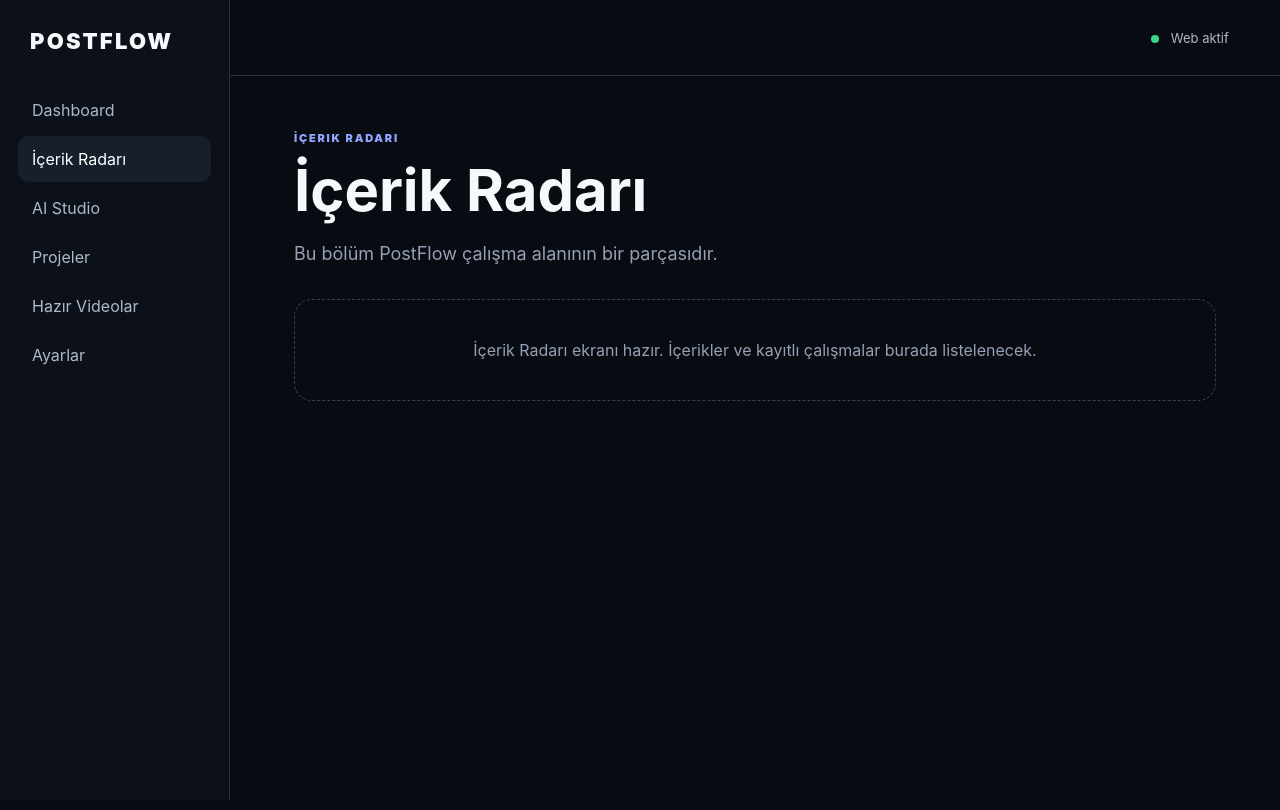
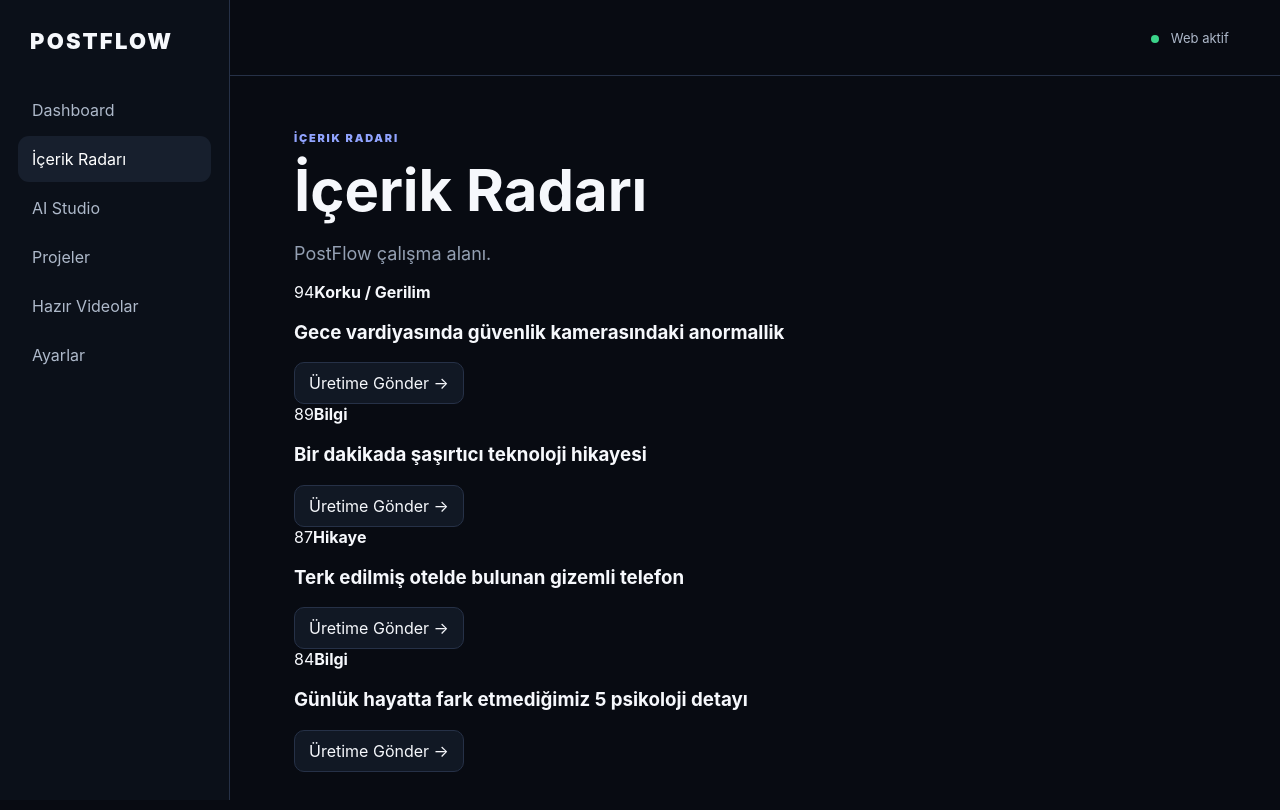
Before and after one commit to pixelhunterlabs-wq/PostFlow, a Next.js app: page / in a window 1280 px wide. Both pictures are taken after a click on the button "İçerik Radarı". Shown: the top 810 px of the page. Built offline with nearby package versions, Linux system fonts and the light colour scheme.

Commit message:
Complete PostFlow web workspace with projects radar settings and studio

```diff
--- a/src/app/page.tsx
+++ b/src/app/page.tsx
@@ -1,5 +1,9 @@
 "use client";
-import { useState } from "react";
+import { useEffect, useMemo, useState } from "react";
+
+type Character={name:string;desc:string;file:string};
+type Project={id:string;title:string;mode:string;topic:string;status:string;createdAt:string};
+type Settings={language:string;voice:string;subtitle:boolean;music:boolean;material:string;aspect:string;duration:string};
 
 const menu=["Dashboard","İçerik Radarı","AI Studio","Projeler","Hazır Videolar","Ayarlar"];
 const modes=[
@@ -8,16 +12,69 @@ const modes=[
  {id:"story",icon:"✦",title:"Hikaye Videosu",sub:"Karakterli · Sahneli",ratio:"9:16 / 16:9",desc:"Sabit karakterler ve referans görsellerle hikaye üret."},
  {id:"radar",icon:"◎",title:"İçerik Radarı",sub:"Fikir keşfi",ratio:"Trend",desc:"Kaynakları tara, fikirleri puanla ve üretime gönder."}
 ];
+
+const radarIdeas=[
+ {title:"Gece vardiyasında güvenlik kamerasındaki anormallik",score:94,tag:"Korku / Gerilim"},
+ {title:"Bir dakikada şaşırtıcı teknoloji hikayesi",score:89,tag:"Bilgi"},
+ {title:"Terk edilmiş otelde bulunan gizemli telefon",score:87,tag:"Hikaye"},
+ {title:"Günlük hayatta fark etmediğimiz 5 psikoloji detayı",score:84,tag:"Bilgi"},
+];
+
 export default function Home(){
- const [section,setSection]=useState("Dashboard"); const [mode,setMode]=useState<string|null>(null); const [topic,setTopic]=useState(""); const [ready,setReady]=useState(false); const [chars,setChars]=useState([{name:"",desc:"",file:""}]);
+ const [section,setSection]=useState("Dashboard");
+ const [mode,setMode]=useState<string|null>(null);
+ const [topic,setTopic]=useState("");
+ const [ready,setReady]=useState(false);
+ const [renderMsg,setRenderMsg]=useState("");
+ const [chars,setChars]=useState<Character[]>([{name:"",desc:"",file:""}]);
+ const [projects,setProjects]=useState<Project[]>([]);
+ const [settings,setSettings]=useState<Settings>({language:"Türkçe",voice:"Otomatik seç",subtitle:true,music:true,material:"Stok + Yerel",aspect:"9:16",duration:"60 sn"});
+ const [category,setCategory]=useState("Hikaye / Eğlence");
+
+ useEffect(()=>{try{setProjects(JSON.parse(localStorage.getItem("postflow-projects")||"[]"));const s=localStorage.getItem("postflow-settings");if(s)setSettings(JSON.parse(s));}catch{}},[]);
+ useEffect(()=>{localStorage.setItem("postflow-projects",JSON.stringify(projects))},[projects]);
+ useEffect(()=>{localStorage.setItem("postflow-settings",JSON.stringify(settings))},[settings]);
+
+ const activeMode=useMemo(()=>modes.find(x=>x.id===mode),[mode]);
+ const resetStudio=()=>{setMode(null);setReady(false);setRenderMsg("");setTopic("");};
  const addChar=()=>setChars([...chars,{name:"",desc:"",file:""}]);
- if(mode&&mode!=="radar") return <main><header className="topbar"><div><div className="brand">POSTFLOW</div><div className="muted">AI Video Production Studio</div></div><button className="ghost" onClick={()=>{setMode(null);setReady(false)}}>← Dashboard</button></header><section className="studio">
-  <div className="studioTitle"><div><div className="eyebrow">AI STUDIO</div><h1>{modes.find(x=>x.id===mode)?.title}</h1><p>{modes.find(x=>x.id===mode)?.sub}</p></div><span className="pill">{modes.find(x=>x.id===mode)?.ratio}</span></div>
-  <div className="formGrid"><label>Video Türü<select><option>{modes.find(x=>x.id===mode)?.title}</option></select></label><label>Kategori<select><option>Hikaye / Eğlence</option><option>Korku / Gerilim</option><option>Bilgi</option><option>Motivasyon</option></select></label><label>Dil<select><option>Türkçe</option><option>English</option><option>العربية</option></select></label><label>Ses<select><option>Otomatik seç</option><option>Kadın</option><option>Erkek</option></select></label></div>
-  {mode==="story"&&<section className="characters"><div className="sectionHead"><div><div className="eyebrow">KARAKTERLER</div><h2>Karakter ve referans görselleri</h2><p>Karakteri bir kez ekle; sahnelerde aynı kimliği korumak için referans olarak kullanılır.</p></div><button className="ghost" onClick={addChar}>+ Karakter Ekle</button></div>{chars.map((c,i)=><div className="charRow" key={i}><input placeholder="Karakter adı" value={c.name} onChange={e=>{let n=[...chars];n[i].name=e.target.value;setChars(n)}}/><input placeholder="Görünüş / kıyafet / özellikler" value={c.desc} onChange={e=>{let n=[...chars];n[i].desc=e.target.value;setChars(n)}}/><label className="upload">📷 {c.file||"Referans görsel yükle"}<input type="file" accept="image/*" onChange={e=>{let n=[...chars];n[i].file=e.target.files?.[0]?.name||"";setChars(n)}}/></label></div>)}</section>}
-  <section className="creator"><div className="eyebrow">1. ADIM · HİKAYE İÇERİĞİ</div><h2>Ne ile ilgili içerik üretmek istiyorsun?</h2><textarea value={topic} onChange={e=>setTopic(e.target.value)} placeholder="Konuyu, olay örgüsünü veya üretmek istediğin içeriği anlat..."/><button className="primary" disabled={!topic.trim()} onClick={()=>setReady(true)}>Hikaye İçeriğini Oluştur</button>{ready&&<div className="blueprint"><b>✓ İçerik planı hazır</b><p>Senaryo, sahneler ve video planı üretim aşamasına hazır. Bu adım henüz final videoyu oluşturmaz.</p></div>}
-  <div className="finalStage"><div><div className="eyebrow">2. ADIM · VİDEO ÜRETİMİ</div><h2>Final videoyu oluştur</h2><p>Görseller, karakter referansları, seslendirme, altyazı ve müzik birleştirilir.</p></div><button className="videoBtn" disabled={!ready}>Videoyu Oluştur</button></div></section>
+ const removeChar=(i:number)=>setChars(chars.filter((_,x)=>x!==i));
+ const generate=()=>{if(!topic.trim())return;setReady(true);setRenderMsg("");};
+ const saveProject=()=>{if(!topic.trim()||!mode)return;const p:Project={id:crypto.randomUUID(),title:topic.slice(0,55),mode:activeMode?.title||mode,topic,status:ready?"Plan hazır":"Taslak",createdAt:new Date().toLocaleString("tr-TR")};setProjects([p,...projects]);};
+ const renderVideo=async()=>{setRenderMsg("Media Engine bağlantısı hazırlanıyor. Web arayüzü ve proje verisi hazır; final MP4 için render sunucusu bağlanmalı.");};
+
+ if(mode==="radar") return <main><header className="topbar"><div><div className="brand">POSTFLOW</div><div className="muted">AI Video Production Studio</div></div><button className="ghost" onClick={resetStudio}>← Dashboard</button></header><section className="studio"><div className="eyebrow">İÇERİK RADARI</div><h1>Yeni içerik fikirlerini keşfet</h1><p className="lead">Fikir havuzunu puanla, seç ve doğrudan üretime gönder.</p><div className="radarGrid">{radarIdeas.map((r,i)=><article className="radarCard" key={i}><div><span className="score">{r.score}</span><b>{r.tag}</b></div><h3>{r.title}</h3><button className="ghost" onClick={()=>{setTopic(r.title);setMode("short")}}>Üretime Gönder →</button></article>)}</div></section></main>;
+
+ if(mode&&mode!=="radar") return <main><header className="topbar"><div><div className="brand">POSTFLOW</div><div className="muted">AI Video Production Studio</div></div><button className="ghost" onClick={resetStudio}>← Dashboard</button></header><section className="studio">
+  <div className="studioTitle"><div><div className="eyebrow">AI STUDIO</div><h1>{activeMode?.title}</h1><p>{activeMode?.sub}</p></div><span className="pill">{activeMode?.ratio}</span></div>
+  <div className="formGrid">
+   <label>Video Türü<select value={mode} onChange={e=>{setMode(e.target.value);setReady(false)}}><option value="short">Kısa Video</option><option value="long">Uzun Video</option><option value="story">Hikaye Videosu</option></select></label>
+   <label>Kategori<select value={category} onChange={e=>setCategory(e.target.value)}><option>Hikaye / Eğlence</option><option>Korku / Gerilim</option><option>Bilgi</option><option>Motivasyon</option><option>Çocuk</option></select></label>
+   <label>Dil<select value={settings.language} onChange={e=>setSettings({...settings,language:e.target.value})}><option>Türkçe</option><option>English</option><option>العربية</option></select></label>
+   <label>Ses<select value={settings.voice} onChange={e=>setSettings({...settings,voice:e.target.value})}><option>Otomatik seç</option><option>Kadın</option><option>Erkek</option></select></label>
+   <label>Format<select value={settings.aspect} onChange={e=>setSettings({...settings,aspect:e.target.value})}><option>9:16</option><option>16:9</option><option>1:1</option></select></label>
+   <label>Süre<select value={settings.duration} onChange={e=>setSettings({...settings,duration:e.target.value})}><option>30 sn</option><option>60 sn</option><option>90 sn</option><option>5 dk</option><option>10 dk</option><option>20 dk</option></select></label>
+  </div>
+
+  {mode==="story"&&<section className="characters"><div className="sectionHead"><div><div className="eyebrow">KARAKTERLER</div><h2>Karakter ve referans görselleri</h2><p>Karakteri bir kez ekle; sahnelerde aynı kimliği korumak için referans olarak kullanılır.</p></div><button className="ghost" onClick={addChar}>+ Karakter Ekle</button></div>{chars.map((c,i)=><div className="charRow" key={i}><input placeholder="Karakter adı" value={c.name} onChange={e=>{const n=[...chars];n[i].name=e.target.value;setChars(n)}}/><input placeholder="Görünüş / kıyafet / özellikler" value={c.desc} onChange={e=>{const n=[...chars];n[i].desc=e.target.value;setChars(n)}}/><label className="upload">📷 {c.file||"Referans görsel yükle"}<input type="file" accept="image/*" onChange={e=>{const n=[...chars];n[i].file=e.target.files?.[0]?.name||"";setChars(n)}}/></label>{chars.length>1&&<button className="danger" onClick={()=>removeChar(i)}>Sil</button>}</div>)}</section>}
+
+  <section className="creator"><div className="eyebrow">1. ADIM · İÇERİK PLANI</div><h2>Ne ile ilgili içerik üretmek istiyorsun?</h2><textarea value={topic} onChange={e=>setTopic(e.target.value)} placeholder="Konuyu, olay örgüsünü veya üretmek istediğin içeriği anlat..."/>
+   <div className="switches"><label><input type="checkbox" checked={settings.subtitle} onChange={e=>setSettings({...settings,subtitle:e.target.checked})}/> Altyazı</label><label><input type="checkbox" checked={settings.music} onChange={e=>setSettings({...settings,music:e.target.checked})}/> Arka plan müziği</label><label>Materyal <select value={settings.material} onChange={e=>setSettings({...settings,material:e.target.value})}><option>Stok + Yerel</option><option>Yalnız Yerel</option><option>Pexels / Pixabay</option></select></label></div>
+   <div className="actionsRow"><button className="ghost" onClick={saveProject}>Taslak Kaydet</button><button className="primary" disabled={!topic.trim()} onClick={generate}>Hikaye İçeriğini Oluştur</button></div>
+   {ready&&<div className="blueprint"><div className="planHead"><b>✓ İçerik planı hazır</b><span>{mode==="long"?"8 bölüm / sahne":"6 sahne"}</span></div><p><b>Konu:</b> {topic}</p><p><b>Kategori:</b> {category} · <b>Dil:</b> {settings.language} · <b>Süre:</b> {settings.duration}</p>{mode==="story"&&<p><b>Karakterler:</b> {chars.filter(c=>c.name).map(c=>c.name).join(", ")||"Henüz isim verilmedi"}</p>}<div className="sceneList">{Array.from({length:mode==="long"?8:6}).map((_,i)=><div key={i}><span>{i+1}</span><p><b>Sahne {i+1}</b><br/>Konunun akışına uygun görsel, anlatım ve geçiş planı.</p></div>)}</div></div>}
+   <div className="finalStage"><div><div className="eyebrow">2. ADIM · VİDEO ÜRETİMİ</div><h2>Final videoyu oluştur</h2><p>Seslendirme, altyazı, materyaller, karakter referansları ve müzik Media Engine üzerinden birleştirilir.</p></div><button className="videoBtn" disabled={!ready} onClick={renderVideo}>Videoyu Oluştur</button></div>
+   {renderMsg&&<div className="notice">{renderMsg}</div>}
+  </section>
  </section></main>;
- if(mode==="radar") return <main><header className="topbar"><div className="brand">POSTFLOW</div><button className="ghost" onClick={()=>setMode(null)}>← Dashboard</button></header><section className="studio"><div className="eyebrow">İÇERİK RADARI</div><h1>Yeni içerik fikirlerini keşfet</h1><p className="lead">Kaynak tarama, puanlama ve üretime gönderme alanı.</p><div className="empty">Radar kaynak bağlantıları Media Engine ile birlikte etkinleştirilecek.</div></section></main>;
- return <main><aside className="sidebar"><div className="brand sideBrand">POSTFLOW</div>{menu.map(x=><button key={x} className={section===x?"nav active":"nav"} onClick={()=>setSection(x)}>{x}</button>)}</aside><div className="shell"><header className="mobileTop"><div className="brand">POSTFLOW</div><div className="status"><span/> Web aktif</div></header><section className="dash"><div className="eyebrow">{section.toUpperCase()}</div><h1>{section==="Dashboard"?"Bugün ne üretmek istiyorsun?":section}</h1><p className="lead">{section==="Dashboard"?"Video türünü seç ve PostFlow üretim akışını başlat.":"Bu bölüm PostFlow çalışma alanının bir parçasıdır."}</p>{section==="Dashboard"||section==="AI Studio"?<div className="modeGrid">{modes.map(m=><button className="modeCard" key={m.id} onClick={()=>setMode(m.id)}><div className="modeIcon">{m.icon}</div><div className="modeTop"><h2>{m.title}</h2><span>{m.ratio}</span></div><b>{m.sub}</b><p>{m.desc}</p><div className="go">Başlat →</div></button>)}</div>:<div className="empty">{section} ekranı hazır. İçerikler ve kayıtlı çalışmalar burada listelenecek.</div>}</section></div></main>;
+
+ const renderSection=()=>{
+  if(section==="Dashboard"||section==="AI Studio") return <div className="modeGrid">{modes.map(m=><button className="modeCard" key={m.id} onClick={()=>setMode(m.id)}><div className="modeIcon">{m.icon}</div><div className="modeTop"><h2>{m.title}</h2><span>{m.ratio}</span></div><b>{m.sub}</b><p>{m.desc}</p><div className="go">Başlat →</div></button>)}</div>;
+  if(section==="İçerik Radarı") return <div className="radarGrid">{radarIdeas.map((r,i)=><article className="radarCard" key={i}><div><span className="score">{r.score}</span><b>{r.tag}</b></div><h3>{r.title}</h3><button className="ghost" onClick={()=>{setTopic(r.title);setMode("short")}}>Üretime Gönder →</button></article>)}</div>;
+  if(section==="Projeler") return projects.length?<div className="tableList">{projects.map(p=><article key={p.id}><div><b>{p.title}</b><p>{p.mode} · {p.createdAt}</p></div><span>{p.status}</span><button className="danger" onClick={()=>setProjects(projects.filter(x=>x.id!==p.id))}>Sil</button></article>)}</div>:<div className="empty">Henüz kayıtlı proje yok. AI Studio’dan bir taslak kaydet.</div>;
+  if(section==="Hazır Videolar") return <div className="empty">Render edilen videolar burada görünecek. Media Engine sunucusu bağlandıktan sonra MP4 çıktıları bu ekranda listelenecek.</div>;
+  if(section==="Ayarlar") return <div className="settingsGrid"><label>Varsayılan dil<select value={settings.language} onChange={e=>setSettings({...settings,language:e.target.value})}><option>Türkçe</option><option>English</option><option>العربية</option></select></label><label>Varsayılan ses<select value={settings.voice} onChange={e=>setSettings({...settings,voice:e.target.value})}><option>Otomatik seç</option><option>Kadın</option><option>Erkek</option></select></label><label>Varsayılan materyal<select value={settings.material} onChange={e=>setSettings({...settings,material:e.target.value})}><option>Stok + Yerel</option><option>Yalnız Yerel</option><option>Pexels / Pixabay</option></select></label><div className="toggleBox"><label><input type="checkbox" checked={settings.subtitle} onChange={e=>setSettings({...settings,subtitle:e.target.checked})}/> Altyazı varsayılan açık</label><label><input type="checkbox" checked={settings.music} onChange={e=>setSettings({...settings,music:e.target.checked})}/> Müzik varsayılan açık</label></div><div className="engineStatus"><b>Media Engine</b><span className="offline">Bağlantı bekleniyor</span><p>FastAPI + FFmpeg render motoru repo içinde hazır. Web’den erişilebilir sunucuya deploy edilmesi gerekiyor.</p></div></div>;
+  return null;
+ };
+
+ return <main><aside className="sidebar"><div className="brand sideBrand">POSTFLOW</div>{menu.map(x=><button key={x} className={section===x?"nav active":"nav"} onClick={()=>setSection(x)}>{x}</button>)}</aside><div className="shell"><header className="mobileTop"><div className="brand">POSTFLOW</div><div className="status"><span/> Web aktif</div></header><section className="dash"><div className="eyebrow">{section.toUpperCase()}</div><h1>{section==="Dashboard"?"Bugün ne üretmek istiyorsun?":section}</h1><p className="lead">{section==="Dashboard"?"Video türünü seç ve PostFlow üretim akışını başlat.":"PostFlow çalışma alanı."}</p>{renderSection()}</section></div></main>;
 }
```
